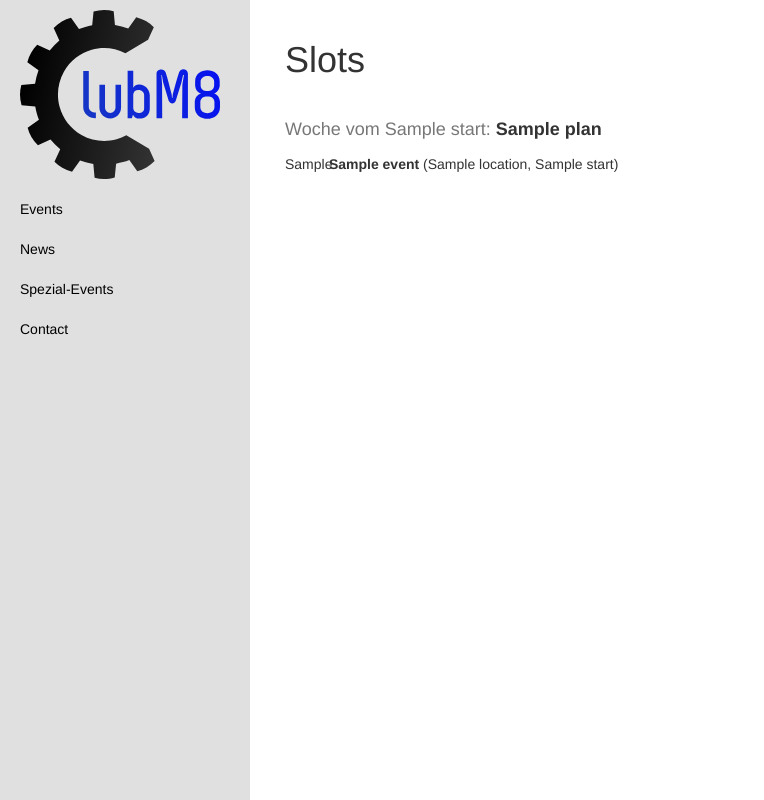
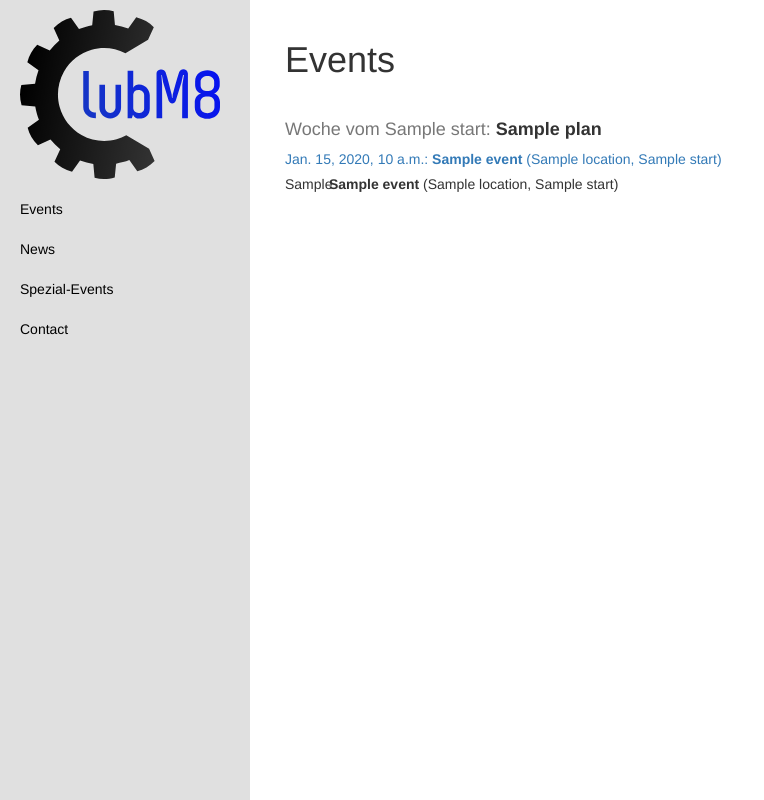
Before and after one commit to clubm8/clubm8-web, a Django app: template templates/clubm8web/index.html in a window 1280 px wide. Shown: the whole page, without its empty margins (0-764 px from the left). Run offline with Django 3.2, Linux system fonts and the light colour scheme; the template is opened without the code that fills it: most values are stand-ins (such as "Sample title", 1, 10 or a date in 2020); some libraries are stand-ins or nearby versions.

Commit message:
special events in events :)

```diff
--- a/templates/clubm8web/index.html
+++ b/templates/clubm8web/index.html
@@ -1,16 +1,28 @@
 {% extends 'clubm8web/base.html' %}
+{% load bootstrap3 %}
 
 {% block title %}Clubm8 Index{% endblock %}
 
 {% block content %}
 
-<h1>Slots</h1>
+<h1>Events</h1>
 
 {% if object_list|length %}
   {% for slot in object_list %}
     <div class="row slots">
       <div class="col-lg-12">
         <h4><span class="text-muted">Woche vom {{ slot.start }}:</span> <span class="planname">{{ slot.plan.name }}</span></h4>
+
+        {% if slot.special_events|length %}
+        {% for special in slot.special_events %}
+          <div class="row event text-primary">
+            <div class="col-lg-12">
+              {% bootstrap_icon "exclamation-sign" %}
+              {{ special.date }}: <span class="name">{{ special.occurence.event.name }}</span> ({{ special.occurence.event.location }}, {{ special.occurence.start }})
+            </div>
+          </div>
+        {% endfor %}
+        {% endif %}
 
         {% if slot.plan.occurence.all|length %}
           {% for occurence in slot.plan.occurence.all|dictsort:"weekday" %}
--- a/views.py
+++ b/views.py
@@ -7,6 +7,7 @@ from clubm8core import models
 class IndexView(generic.ListView):
     template_name = 'clubm8web/index.html'
 
+    # TODO maybe only slots in the future?
     model = models.Slot
 
 class NewsView(generic.ListView):
```
